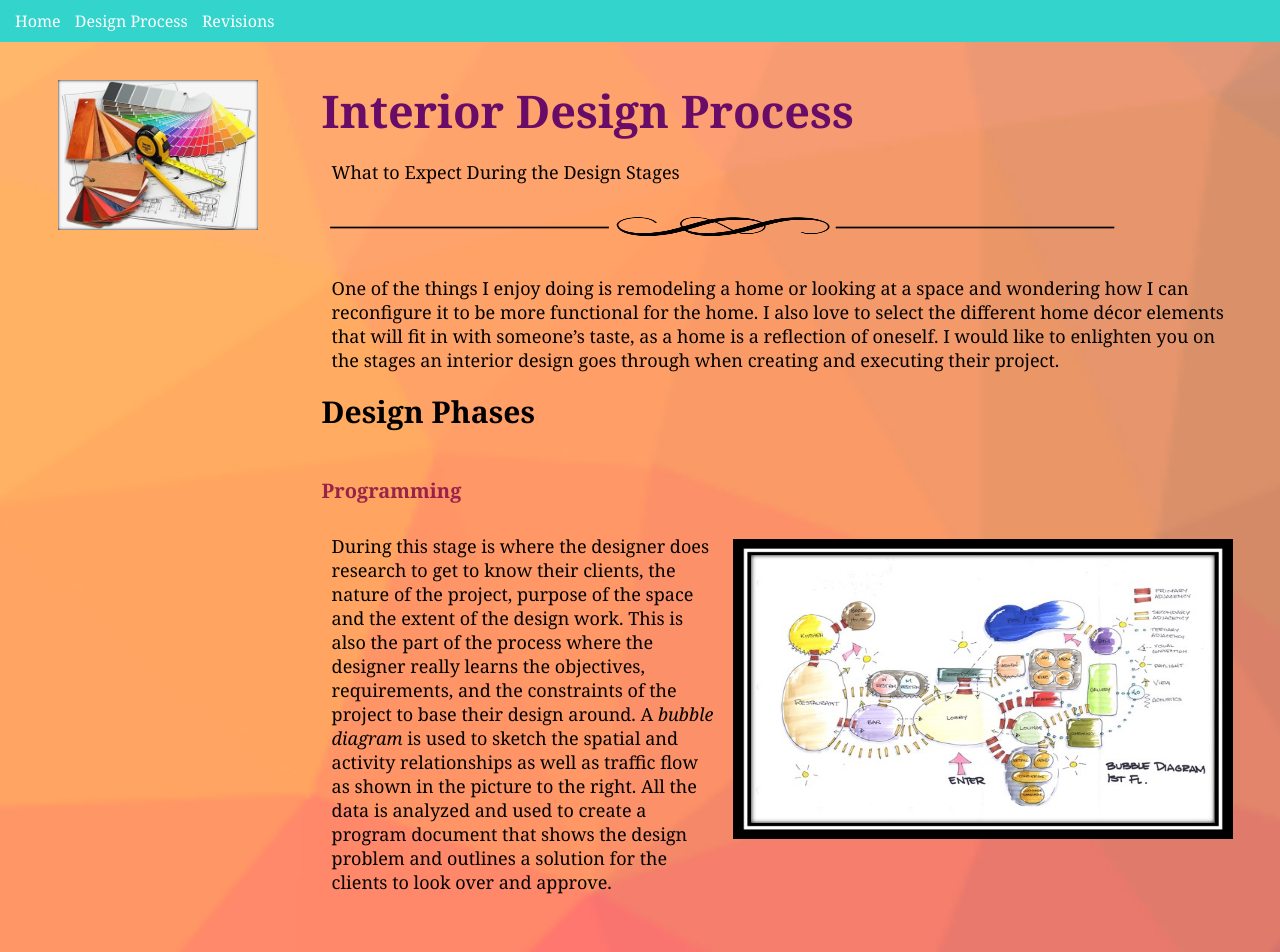
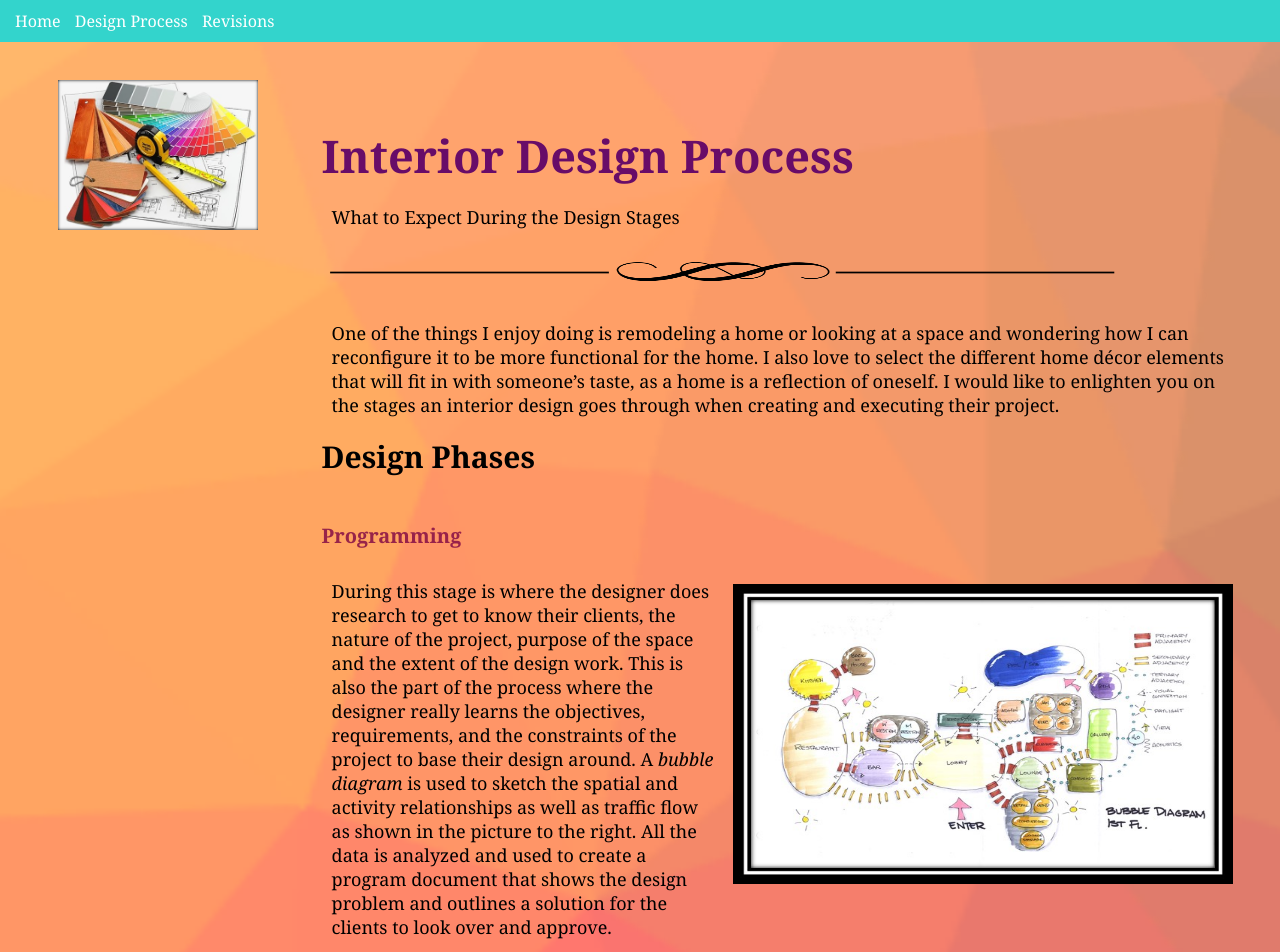
Before and after one commit to cprice95/cprice95.github.io, a plain HTML site: page creative.html in a window 1280 px wide. Shown: the top 952 px of the page. Drawn offline with Linux system fonts and the light colour scheme.

Commit message:
updates 2

```diff
--- a/creative.html
+++ b/creative.html
@@ -14,7 +14,7 @@
         <style>
             h1 {
                 font-size: 3em;
-                margin-top: ;
+                margin-top: 1em;
             }
 
             .banner {
```
